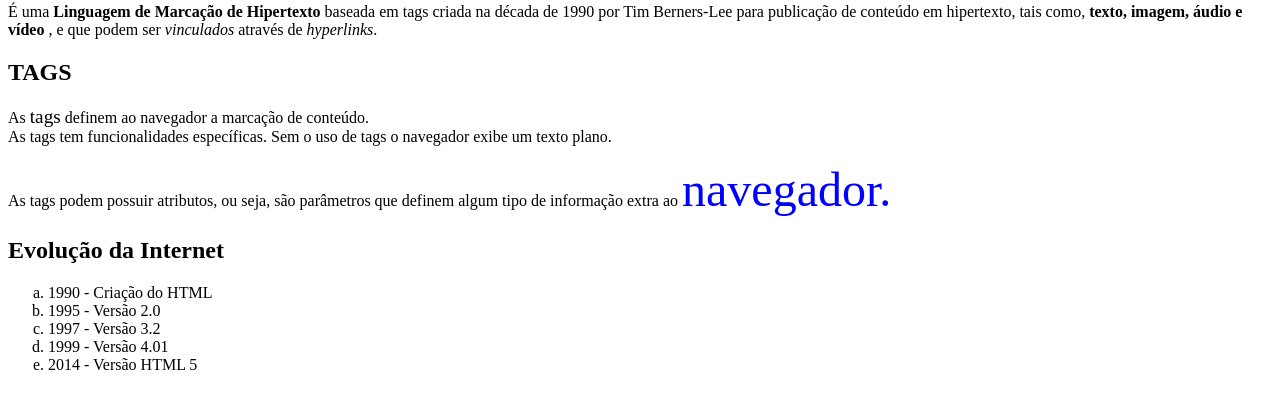
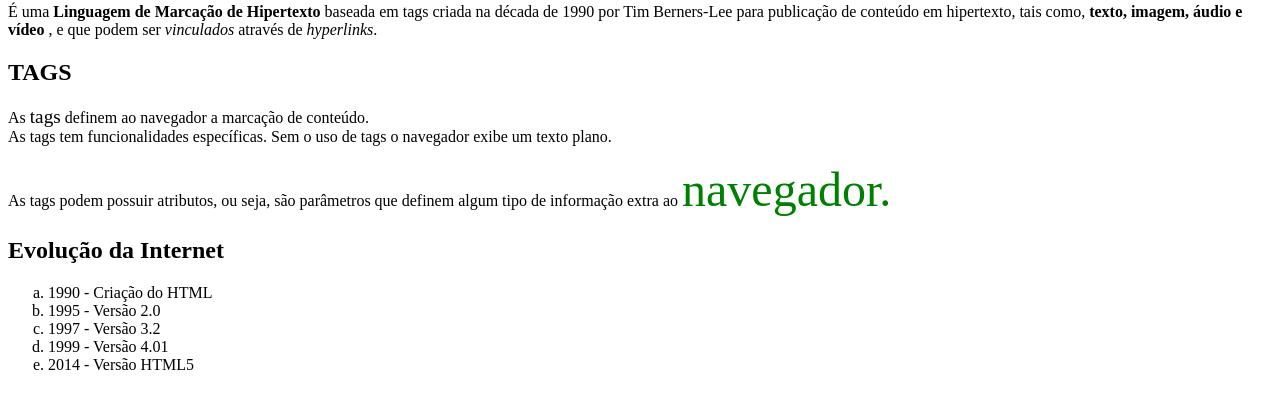
Before and after one commit to AdrieleFillos/primeiro_site, a plain HTML site: page index.html in a window 1280 px wide. Shown: the part 77-486 px from the top of the page. Drawn offline with Linux system fonts and the light colour scheme.

Commit message:
Update index.html

```diff
--- a/index.html
+++ b/index.html
@@ -12,7 +12,7 @@
     <p>É uma <b> Linguagem de Marcação de Hipertexto </b> baseada em tags criada na década de 1990 por Tim Berners-Lee para publicação de conteúdo em hipertexto, tais como, <strong>texto, imagem, áudio e vídeo</strong> , e que podem ser <i>vinculados</i> através de <em>hyperlinks</em>. </p>
     <h2>TAGS</h2>
      <p>As <big>tags</big> definem ao navegador a marcação de conteúdo. <br> As tags tem funcionalidades específicas. Sem o uso de tags o navegador exibe um texto plano.</p>
-     <p>As tags podem possuir atributos, ou seja, são parâmetros que definem algum tipo de informação extra ao <font color="blue" size="14">navegador.</font></p>
+     <p>As tags podem possuir atributos, ou seja, são parâmetros que definem algum tipo de informação extra ao <font color="green" size="14">navegador.</font></p>
 
     <h2>Evolução da Internet</h2>
     <ol type="a">
@@ -20,7 +20,7 @@
         <li>1995 - Versão 2.0</li>
         <li>1997 - Versão 3.2</li>
         <li>1999 - Versão 4.01</li>
-        <li>2014 - Versão HTML 5</li>
+        <li>2014 - Versão HTML5</li>
     </ol>
 
 </body>
```
